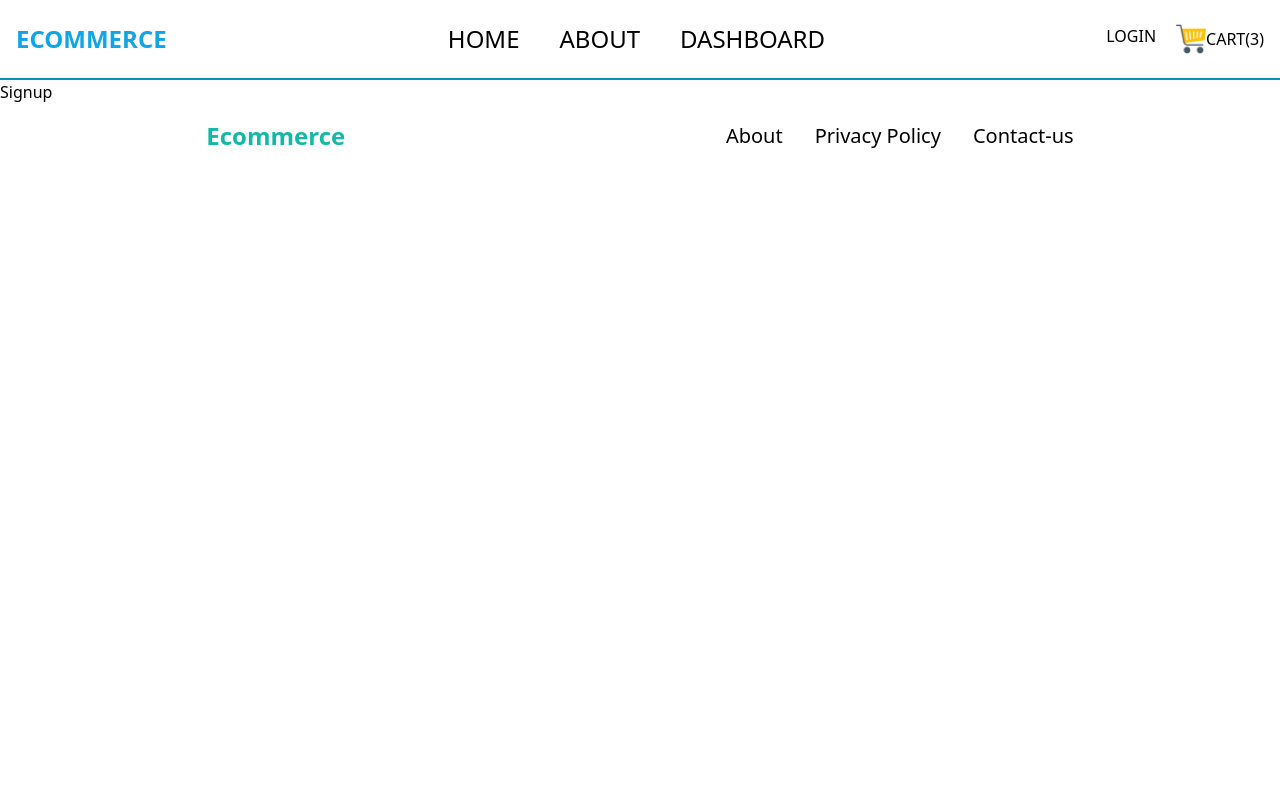
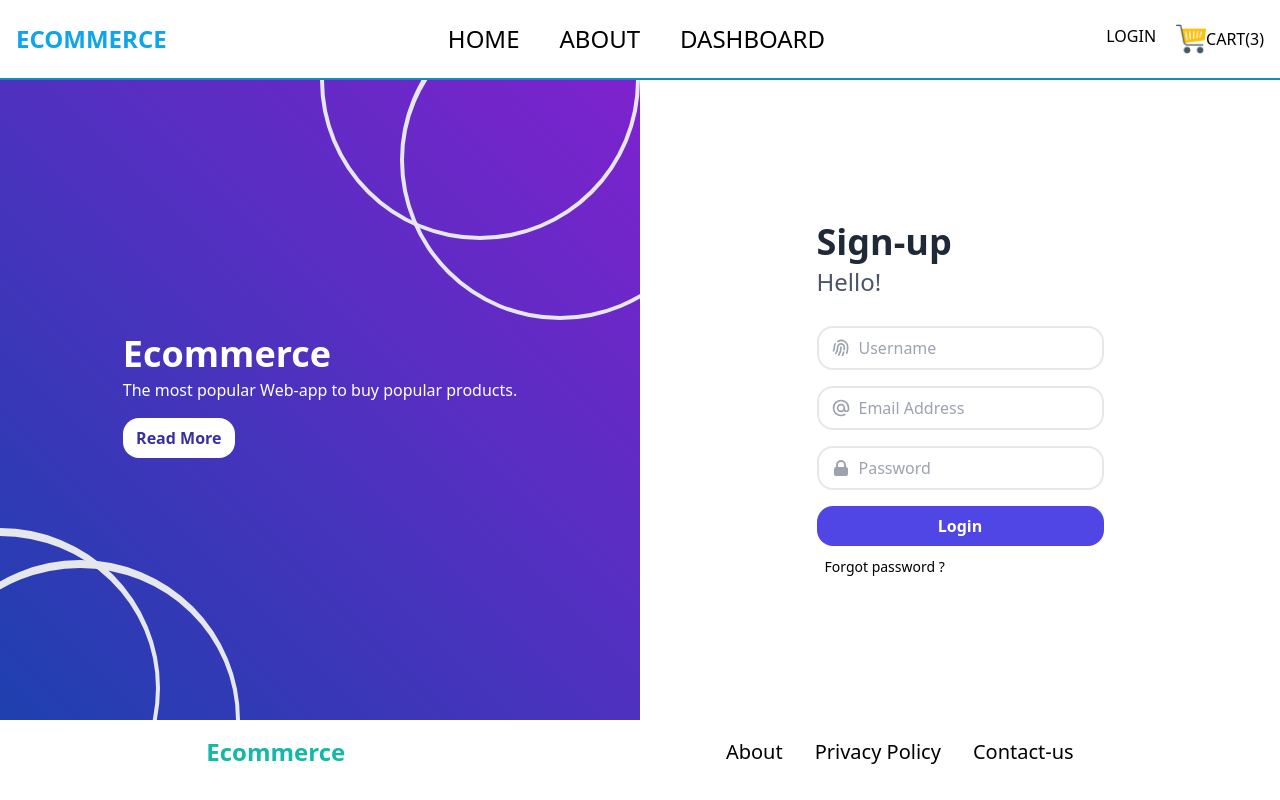
Before and after one commit to nitinvasdhani123/Ecommerc-Website, a React (Create React App) app in the folder ecommercefrontend/: page /Signup in a window 1280 px wide. Built offline with nearby package versions, Linux system fonts and the light colour scheme.

Commit message:
added Sighup page

```diff
--- a/ecommercefrontend/src/components/Main.js
+++ b/ecommercefrontend/src/components/Main.js
@@ -1,10 +1,10 @@
 import React from 'react'
-import Navbar from './Navbar'
+
 
 function Main() {
   return (
     <div>
-        <Navbar/>
+        Kch nahi hai abhi
     </div>
   )
 }
--- a/ecommercefrontend/src/components/Signup.js
+++ b/ecommercefrontend/src/components/Signup.js
@@ -1,8 +1,57 @@
 import React from 'react'
+import { Link } from 'react-router-dom'
+
 
 function Signup() {
   return (
-    <div>Signup</div>
+    <div className=" h-[80vh] md:flex ">
+    <div
+      className="relative overflow-hidden md:flex w-1/2 bg-gradient-to-tr from-blue-800 to-purple-700 i justify-around items-center hidden">
+      <div>
+        <h1 className="text-white font-bold text-4xl font-sans">Ecommerce</h1>
+        <p className="text-white mt-1">The most popular Web-app to buy popular products.</p>
+        <button type="submit" className="block w-28 bg-white text-indigo-800 mt-4 py-2 rounded-2xl font-bold mb-2"><Link to='/About'>Read More</Link> </button>
+      </div>
+      <div className="absolute -bottom-32 -left-40 w-80 h-80 border-4 rounded-full border-opacity-30 border-t-8"></div>
+      <div className="absolute -bottom-40 -left-20 w-80 h-80 border-4 rounded-full border-opacity-30 border-t-8"></div>
+      <div className="absolute -top-40 -right-0 w-80 h-80 border-4 rounded-full border-opacity-30 border-t-8"></div>
+      <div className="absolute -top-20 -right-20 w-80 h-80 border-4 rounded-full border-opacity-30 border-t-8"></div>
+    </div>
+    <div className="flex md:w-1/2 justify-center py-10 items-center bg-white dark:bg-slate-700">
+      <form className="bg-white dark:bg-slate-700">
+        <h1 className="text-gray-800 font-bold text-2xl md:text-4xl mb-1 dark:text-white">Sign-up</h1>
+        <p className="text-sm font-normal text-gray-600 md:text-2xl mb-7  dark:text-white ">Hello!</p>
+
+          <div className="flex items-center border-2 py-2 px-3 rounded-2xl mb-4">
+            <svg xmlns="http://www.w3.org/2000/svg" className="h-5 w-5 text-gray-400" fill="none"
+              viewBox="0 0 24 24" stroke="currentColor">
+              <path stroke-linecap="round" stroke-linejoin="round" stroke-width="2"
+                d="M12 11c0 3.517-1.009 6.799-2.753 9.571m-3.44-2.04l.054-.09A13.916 13.916 0 008 11a4 4 0 118 0c0 1.017-.07 2.019-.203 3m-2.118 6.844A21.88 21.88 0 0015.171 17m3.839 1.132c.645-2.266.99-4.659.99-7.132A8 8 0 008 4.07M3 15.364c.64-1.319 1-2.8 1-4.364 0-1.457.39-2.823 1.07-4" />
+            </svg>
+            <input className="pl-2 outline-none border-none text-white dark:bg-slate-700" type="text" name="" id="" placeholder="Username" />
+        </div>
+            <div className="flex items-center border-2 py-2 px-3 rounded-2xl mb-4 ">
+              <svg xmlns="http://www.w3.org/2000/svg" className="h-5 w-5 text-gray-400" fill="none"
+                viewBox="0 0 24 24" stroke="currentColor">
+                <path stroke-linecap="round" stroke-linejoin="round" stroke-width="2"
+                  d="M16 12a4 4 0 10-8 0 4 4 0 008 0zm0 0v1.5a2.5 2.5 0 005 0V12a9 9 0 10-9 9m4.5-1.206a8.959 8.959 0 01-4.5 1.207" />
+              </svg>
+              <input className="pl-2 outline-none border-none text-white dark:bg-slate-700" type="text" name="" id="" placeholder="Email Address" />
+        </div>
+              <div className="flex items-center border-2 py-2 px-3 rounded-2xl">
+                <svg xmlns="http://www.w3.org/2000/svg" className="h-5 w-5 text-gray-400" viewBox="0 0 20 20"
+                  fill="currentColor">
+                  <path fill-rule="evenodd"
+                    d="M5 9V7a5 5 0 0110 0v2a2 2 0 012 2v5a2 2 0 01-2 2H5a2 2 0 01-2-2v-5a2 2 0 012-2zm8-2v2H7V7a3 3 0 016 0z"
+                    clip-rule="evenodd" />
+                </svg>
+                <input className="pl-2 outline-none border-none text-white dark:bg-slate-700" type="text" name="" id="" placeholder="Password" />
+        </div>
+                <button type="submit" className="block w-full bg-indigo-600 mt-4 py-2 rounded-2xl text-white font-semibold mb-2">Login</button>
+                <span className="text-sm ml-2 hover:text-blue-500 cursor-pointer">Forgot password ?</span>
+      </form>
+    </div>
+  </div>
   )
 }
 
```
